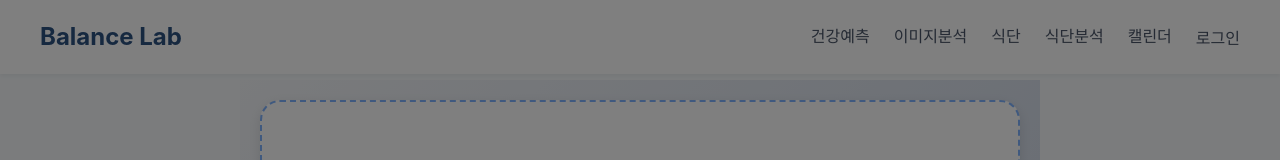
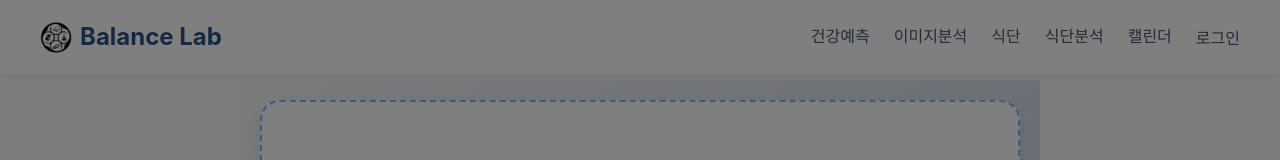
Before and after one commit to hsm9361/balancelabFE, a React (Create React App) app: page /analysis in a window 1280 px wide. Shown: the top 160 px of the page. Built offline with nearby package versions, Linux system fonts and the light colour scheme.

Commit message:
로고 및 파비콘 추가

```diff
--- a/public/index.html
+++ b/public/index.html
@@ -5,9 +5,10 @@
     <meta name="viewport" content="width=device-width, initial-scale=1" />
     <meta
       name="description"
-      content="Web site created using create-react-app"
+      content="건강한 식단 밸런스랩"
     />
-    <title>React App</title>
+    <link rel="icon" href="/favicon.png" type="image/svg+xml" /> <!-- 파비콘 추가 -->
+    <title>Balance Lab</title> <!-- 타이틀도 앱 이름으로 변경 -->
   </head>
   <body>
     <div id="root"></div>
--- a/src/assets/css/layouts/Header.module.css
+++ b/src/assets/css/layouts/Header.module.css
@@ -22,9 +22,17 @@
 .logo {
   font-size: 1.5rem;
   font-weight: 700;
-  color: #2C5282;
+  color: #2c5282;
   text-decoration: none;
-  flex-shrink: 0; /* ✅ 공간 부족 시 줄어들지 않게 */
+  flex-shrink: 0;
+  display: flex; /* 로고와 텍스트를 수평으로 정렬 */
+  align-items: center; /* 수직 중앙 정렬 */
+  gap: 0.5rem; /* 로고와 텍스트 사이 간격 */
+}
+
+.logoImage {
+  width: 32px; /* 로고 크기 조정 */
+  height: 32px;
 }
 
 .navMenu {
--- a/src/layouts/Header.jsx
+++ b/src/layouts/Header.jsx
@@ -5,6 +5,7 @@ import { Menu, X } from 'lucide-react';
 import styles from '../assets/css/layouts/Header.module.css';
 import useAuth from '../hooks/useAuth';
 import AuthModal from '../components/auth/AuthModal';
+import logo from 'assets/images/logo.svg'; // logo.svg 파일 경로에 맞게 수정
 
 const Header = memo(() => {
   const [isOpen, setIsOpen] = useState(false);
@@ -153,6 +154,7 @@ const Header = memo(() => {
       <header className={styles.header}>
         <div className={styles.headerContainer}>
           <Link to="/" className={styles.logo}>
+            <img src={logo} alt="Balance Lab Logo" className={styles.logoImage} />
             Balance Lab
           </Link>
           <button
```
Also changed, not shown: public/favicon.png (added), src/assets/images/logo.svg (added).
